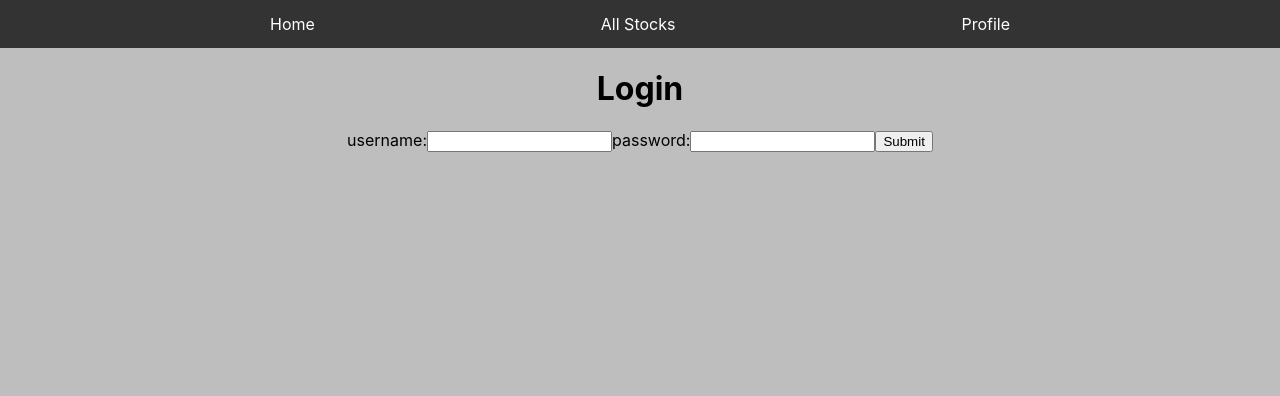
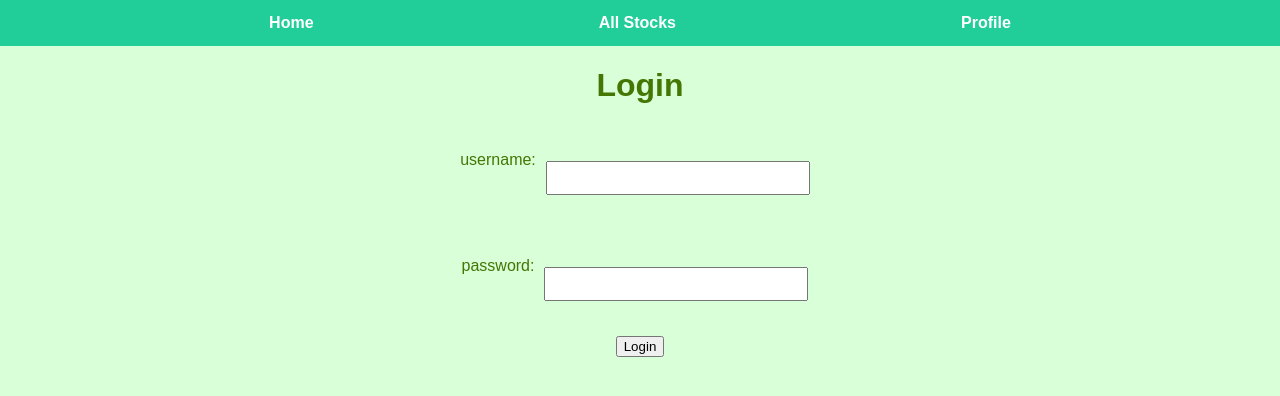
Before and after one commit to jinwu-1/frontend-mod-5-project-stocks, a React (Create React App) app: page /login in a window 1280 px wide. Shown: the top 396 px of the page. Built offline with nearby package versions, Linux system fonts and the light colour scheme; no server answers.

Commit message:
style changes

```diff
--- a/package.json
+++ b/package.json
@@ -6,7 +6,9 @@
     "@testing-library/jest-dom": "^4.2.4",
     "@testing-library/react": "^9.3.2",
     "@testing-library/user-event": "^7.1.2",
+    "bootstrap": "^4.4.1",
     "react": "^16.13.1",
+    "react-bootstrap": "^1.0.0",
     "react-dom": "^16.13.1",
     "react-router-dom": "^5.1.2",
     "react-scripts": "3.4.1"
--- a/src/components/LoginForm.jsx
+++ b/src/components/LoginForm.jsx
@@ -1,4 +1,5 @@
 import React, { Component } from 'react';
+import Button from 'react-bootstrap/Button'
 
 class LoginForm extends Component {
   state = {
@@ -25,12 +26,21 @@ class LoginForm extends Component {
     return (
       <form onSubmit={this.handleSubmit}>
         <h1>Login</h1>
-        <label htmlFor="username">username:</label>
-        <input type="text" autoComplete="off" name="username" value={username} onChange={this.handleChange}/>
-        <label htmlFor="password">password:</label>
-        <input type="password" autoComplete="off" name="password" value={password} onChange={this.handleChange}/>
-        <input type="submit" value="Submit"/>
-      </form>
+
+        <div className='form'>
+          <div className='formComponent'>
+            <label htmlFor="username">username:</label>
+            <input className='formInput' type="text" autoComplete="off" name="username" value={username} onChange={this.handleChange}/>
+          </div>
+
+          <div className='formComponent'>
+            <label htmlFor="password">password:</label>
+            <input className='formInput' type="password" autoComplete="off" name="password" value={password} onChange={this.handleChange}/>
+          </div>
+          <Button variant="primary" size="lg" type='submit' value='Submit'>Login</Button>
+        {/* <input type="submit" value="Submit"/>  */}
+        </div>
+        </form>
     );
   }
 }
--- a/src/components/RegisterForm.jsx
+++ b/src/components/RegisterForm.jsx
@@ -1,4 +1,5 @@
 import React, { Component } from 'react';
+import Button from 'react-bootstrap/Button'
 
 class RegisterForm extends Component {
   state = {
@@ -28,15 +29,30 @@ class RegisterForm extends Component {
     return (
       <form onSubmit={this.handleSubmit}>
         <h1>Register</h1>
-        <label htmlFor="username">username:</label>
-        <input type="text" autoComplete="off" name="username" value={username} onChange={this.handleChange}/>
-        <label htmlFor="password">password:</label>
-        <input type="password" autoComplete="off" name="password" value={password} onChange={this.handleChange}/>
-        <label htmlFor="first_name">first_name:</label>
-        <input type="text" autoComplete="off" name="first_name" value={first_name} onChange={this.handleChange}/>
-        <label htmlFor="last_name">last_name:</label>
-        <input type="text" autoComplete="off" name="last_name" value={last_name} onChange={this.handleChange}/>
-        <input type="submit" value="Submit"/>
+
+        <div className='form'>
+          <div className='formComponent'>
+            <label htmlFor="username">username:</label>
+            <input className='formInput' type="text" autoComplete="off" name="username" value={username} onChange={this.handleChange}/>
+          </div>
+
+          <div className='formComponent'>
+            <label htmlFor="password">password:</label>
+            <input className='formInput' type="password" autoComplete="off" name="password" value={password} onChange={this.handleChange}/>
+          </div>
+
+          <div className='formComponent'>
+            <label htmlFor="first_name">first_name:</label>
+            <input className='formInput' type="text" autoComplete="off" name="first_name" value={first_name} onChange={this.handleChange}/>
+          </div>
+
+          <div className='formComponent'>
+            <label htmlFor="last_name">last_name:</label>
+            <input className='formInput' type="text" autoComplete="off" name="last_name" value={last_name} onChange={this.handleChange}/>
+          </div>
+          <Button variant="primary" size="lg" type='submit' value='Submit'>Login</Button>
+          {/* <input type="submit" value="Submit"/> */}
+        </div>
       </form>
     );
   }
--- a/src/containers/Stock.jsx
+++ b/src/containers/Stock.jsx
@@ -1,5 +1,6 @@
 import React, { Component } from 'react';
 import NewPortfolioStock from '../components/NewPortfolioStock';
+import Card from 'react-bootstrap/Card'
 
 class Stock extends Component {
 
@@ -7,14 +8,19 @@ class Stock extends Component {
     let {symbol, name, price, exchange} = this.props.stock
 
     return (
-      <div className="stock-card">
-          <h4>{symbol} : {name}</h4>
-          <h5>${price}</h5>
+
+      <div className='Card'>
+        <Card.Header>{symbol} : {name} </Card.Header>
+        <Card.Body>
+        <Card.Title>{price}</Card.Title>
+        <Card.Text>
           <h6>{exchange}</h6>
           <NewPortfolioStock
-            stock={this.props.stock}
-            addStockToPortfolio={this.props.addStockToPortfolio}
-          />
+             stock={this.props.stock}
+             addStockToPortfolio={this.props.addStockToPortfolio}
+           />
+        </Card.Text>
+      </Card.Body>
       </div>
     );
   }
--- a/src/containers/StocksContainer.jsx
+++ b/src/containers/StocksContainer.jsx
@@ -9,7 +9,7 @@ class StocksContainer extends Component {
     })
 
     return (
-      <div>
+      <div className='cards'>
           {stocksComponentArray}
       </div>
     );
--- a/src/index.css
+++ b/src/index.css
@@ -1,12 +1,11 @@
 body {
   margin: 0;
-  font-family: -apple-system, BlinkMacSystemFont, 'Segoe UI', 'Roboto', 'Oxygen',
-    'Ubuntu', 'Cantarell', 'Fira Sans', 'Droid Sans', 'Helvetica Neue',
-    sans-serif;
+  font-family: 'Raleway', sans-serif;
   -webkit-font-smoothing: antialiased;
   -moz-osx-font-smoothing: grayscale;
-  background-color: #BEBEBE;
+  background-color: #D8FFD8;
   text-align: center;
+  color: #447604
 }
 
 ul.nav {
@@ -16,7 +15,8 @@ ul.nav {
   overflow: hidden;
   display: flex;
   justify-content: space-evenly;
-  background-color: #333;
+  background-color: #21CE99;
+  font-weight: bolder;
 }
 
 ul.nav li {
@@ -32,5 +32,65 @@ ul.nav li a {
 }
 
 ul.nav li a:hover {
-  background-color: #111;
+  background-color: #1A9670;
 }
+
+.form{
+  width: 100%;
+  display: flex;
+  justify-content: center;
+  flex-wrap: wrap;
+  align-items: center;
+
+  display: flex;
+  flex-direction: column;
+  flex-basis: 100%;
+  flex: 1;
+}
+
+.formComponent{
+  padding: 2%;
+  display: flex;
+}
+
+.formInput{
+  display: block;
+  width: 100%;
+  height: 30px;
+  padding: 0 30px 0 53px;
+  margin: 10px;
+/*
+  height: 3vh;
+  overflow: auto; */
+  /* margin: 50% */
+}
+
+.cards{
+  display: flex;
+  flex-wrap: wrap;
+  list-style: none;
+  margin: 50px;
+  padding: 20px;
+}
+
+.Card{
+  background-color: #21CE99;
+  color: white;
+  border-radius: 0.25rem;
+  box-shadow: 0 20px 40px -14px rgba(0,0,0,0.25);
+  display: flex;
+  flex-direction: column;
+  overflow: hidden;
+  height: 200px;
+  width: 250px;
+  margin: 20px;
+  padding-top: 20px;
+  }
+
+  /* padding: 10px;
+  display: flex;
+  flex-direction: row;
+  border: 1px solid #3D7DCA;
+  height: 200px;
+  width: 200px;
+} */
```
Also changed, not shown: src/components/NavBar.jsx (+25 -0 lines), 1 other file (tests, documents, lock files or other folders).
